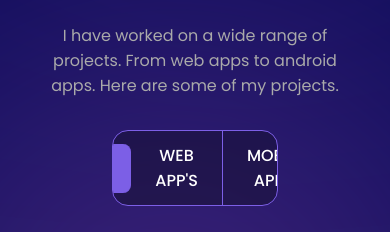
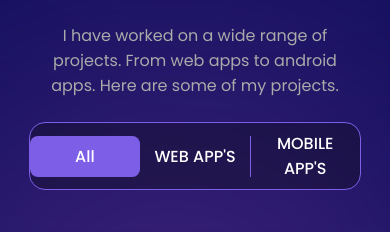
Before and after one commit to T1st-isme/t1st-portfoilio, a React (Vite) app: page / in a window 390 px wide. Shown: the part 2260-2492 px from the top of the page. Built offline with nearby package versions, Linux system fonts and the light colour scheme.

Commit message:
github page

```diff
--- a/package.json
+++ b/package.json
@@ -1,9 +1,12 @@
 {
+  "homepage": "http://t1stisme.github.io/t1st-portfoilio/",
   "name": "my-portfoilio",
   "private": true,
   "version": "0.0.0",
   "type": "module",
   "scripts": {
+    "predeploy": "yarn build",
+    "deploy":"gh-pages -d dist",
     "dev": "vite",
     "build": "vite build",
     "lint": "eslint . --ext js,jsx --report-unused-disable-directives --max-warnings 0",
@@ -30,6 +33,7 @@
     "eslint-plugin-react": "^7.34.3",
     "eslint-plugin-react-hooks": "^4.6.2",
     "eslint-plugin-react-refresh": "^0.4.7",
+    "gh-pages": "^6.1.1",
     "vite": "^5.3.4",
     "vite-plugin-import": "^0.4.0"
   }
--- a/src/Component/Project/project.css
+++ b/src/Component/Project/project.css
@@ -123,6 +123,23 @@
     background: #7c5fe6;
 }
 
+@media (max-width: 768px) {
+    .project-toggle-button-group {
+        margin-top: 12px;
+        width: 100%;
+        font-size: 0.875rem;
+    }
+    .project-toggle-button {
+        padding: 0.5rem 0.5rem;
+    }
+
+    .project-toggle-button:not(:last-child) {
+        border-right: 1px solid #7c5fe6;
+    }
+    .project-toggle-button:hover {
+        background: rgba(124, 95, 230, 0.2);
+    }
+}
 .project-card-container {
     margin-top: 2rem;
     display: flex;
--- a/vite.config.js
+++ b/vite.config.js
@@ -3,5 +3,6 @@ import react from "@vitejs/plugin-react-swc";
 
 // https://vitejs.dev/config/
 export default defineConfig({
+    base: "/t1st-portfoilio/",
     plugins: [react()],
 });
```
Also changed, not shown: 1 other file (tests, documents, lock files or other folders).
